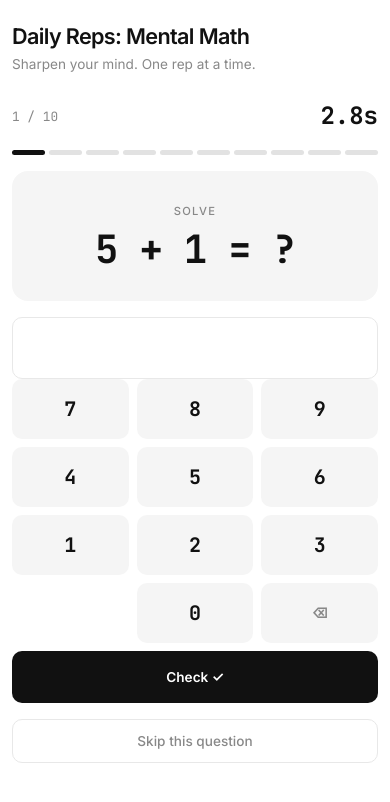
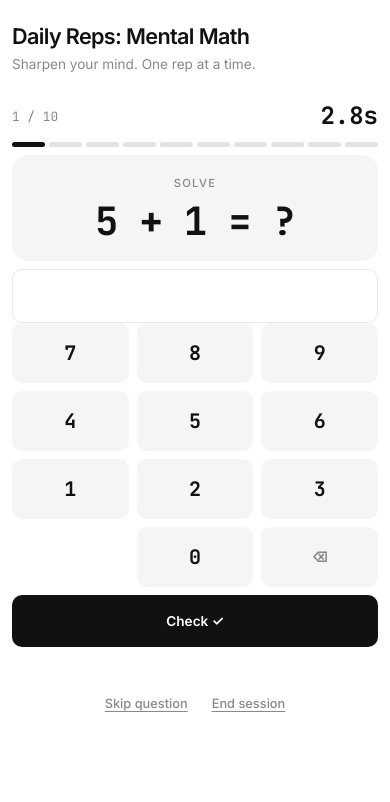
Before and after one commit to tanbeeping/mental-math, a website: page index.html in a window 390 px wide. Both pictures are taken after a click on the button "Start 10 reps →". Drawn offline with nearby package versions, Linux system fonts and the light colour scheme.

Commit message:
minor fixes for mobile

```diff
--- a/index.html
+++ b/index.html
@@ -128,7 +128,7 @@
     .question-surface {
       background: var(--surface);
       border-radius: var(--radius-lg);
-      padding: 32px 24px;
+      padding: 20px 24px;
       text-align: center;
     }
 
@@ -161,7 +161,7 @@
       padding: 12px 16px;
       background: var(--bg);
       color: var(--text);
-      min-height: 62px;
+      min-height: 54px;
       letter-spacing: 0.04em;
       transition: border-color 0.15s, background 0.15s, color 0.15s;
     }
@@ -295,6 +295,36 @@
       color: var(--muted);
     }
 
+    /* ── Game screen fills the viewport so nothing scrolls ── */
+    #gameScreen {
+      display: flex;
+      flex-direction: column;
+      height: calc(100dvh - 100px); /* subtract header + container padding */
+    }
+
+    #gameScreen .question-surface { flex-shrink: 0; }
+    #gameScreen .numpad            { flex-shrink: 0; }
+    #gameScreen #answerDisplay     { flex-shrink: 0; }
+
+    /* ── Text link actions (skip / end) ── */
+    .text-link {
+      background: none;
+      border: none;
+      padding: 0;
+      font-family: 'Inter', sans-serif;
+      font-size: 0.8rem;
+      font-weight: 500;
+      color: var(--muted);
+      cursor: pointer;
+      text-decoration: underline;
+      text-underline-offset: 3px;
+      transition: color 0.15s;
+    }
+
+    .text-link:hover    { color: var(--text); }
+    .text-link:disabled { opacity: 0.3; cursor: default; }
+    .text-link.danger:hover { color: var(--wrong); }
+
     /* ── Breakdown container ── */
     .breakdown-box {
       border: 1px solid var(--border);
@@ -325,27 +355,27 @@
     <div id="gameScreen" class="d-none">
 
       <!-- Meta row -->
-      <div class="d-flex justify-content-between align-items-center mb-3">
+      <div class="d-flex justify-content-between align-items-center mb-2">
         <span class="mono" style="font-size:0.8rem;color:var(--muted);" id="qcount">1 / 10</span>
         <span class="stopwatch" id="stopwatch">0.0s</span>
       </div>
 
       <!-- Progress dots -->
-      <div class="d-flex gap-1 mb-3" id="dotRow"></div>
+      <div class="d-flex gap-1 mb-2" id="dotRow"></div>
 
       <!-- Question -->
-      <div class="question-surface mb-3">
+      <div class="question-surface mb-2">
         <p class="question-label">Solve</p>
         <div class="question-eq" id="questionText">?</div>
       </div>
 
       <!-- Answer display -->
-      <div class="answer-display mb-3" id="answerDisplay">
+      <div class="answer-display mb-2" id="answerDisplay">
         <span id="answerValue" style="display:block;"></span>
       </div>
 
       <!-- Numpad -->
-      <div class="numpad mb-3" id="numpad">
+      <div class="numpad mb-2" id="numpad">
         <button class="numpad-key" onclick="numpadPress('7')">7</button>
         <button class="numpad-key" onclick="numpadPress('8')">8</button>
         <button class="numpad-key" onclick="numpadPress('9')">9</button>
@@ -358,17 +388,19 @@
         <button class="numpad-key key-action" style="visibility:hidden;" disabled></button>
         <button class="numpad-key" onclick="numpadPress('0')">0</button>
         <button class="numpad-key key-action" onclick="numpadPress('backspace')">⌫</button>
-        <!-- Check spans full width -->
         <button class="numpad-key key-check" id="checkBtn" onclick="submitAnswer()" style="grid-column:1/-1;height:52px;">
           Check ✓
         </button>
       </div>
 
-      <!-- Skip -->
-      <button class="btn-ghost mb-3" id="skipBtn" onclick="skipQuestion()">Skip this question</button>
+      <!-- Feedback line -->
+      <p class="feedback mb-2" id="feedback"></p>
 
-      <!-- Feedback -->
-      <p class="feedback" id="feedback"></p>
+      <!-- Text link actions -->
+      <div class="d-flex justify-content-center gap-4 mt-1">
+        <button class="text-link" id="skipBtn" onclick="skipQuestion()">Skip question</button>
+        <button class="text-link danger" id="endBtn" onclick="endSession()">End session</button>
+      </div>
     </div>
 
     <!-- ══ RESULTS SCREEN ══ -->
@@ -594,6 +626,7 @@
       // Re-enable all numpad keys
       document.querySelectorAll('.numpad-key').forEach(k => k.disabled = false);
       document.getElementById('skipBtn').disabled = false;
+      document.getElementById('endBtn').disabled  = false;
 
       const fb = document.getElementById('feedback');
       fb.textContent = '';
@@ -616,6 +649,7 @@
       const fb = document.getElementById('feedback');
       document.querySelectorAll('.numpad-key').forEach(k => k.disabled = true);
       document.getElementById('skipBtn').disabled = true;
+      document.getElementById('endBtn').disabled  = true;
 
       if (correct) {
         renderAnswerDisplay('correct');
@@ -643,9 +677,25 @@
 
       document.querySelectorAll('.numpad-key').forEach(k => k.disabled = true);
       document.getElementById('skipBtn').disabled = true;
+      document.getElementById('endBtn').disabled  = true;
 
       updateDots();
       setTimeout(nextQuestion, 900);
+    }
+
+    function endSession() {
+      clearInterval(swTimer);
+      const elapsed = (Date.now() - qStartTime) / 1000;
+      // Record current unanswered question
+      if (results.length === currentQ) {
+        results.push({ correct: false, skipped: true, timeSec: elapsed });
+      }
+      // Mark any remaining questions as skipped
+      while (results.length < TOTAL) {
+        results.push({ correct: false, skipped: true, timeSec: 0 });
+      }
+      answered = true;
+      showResults();
     }
 
     function nextQuestion() {
```
Also changed, not shown: 1 other file.
